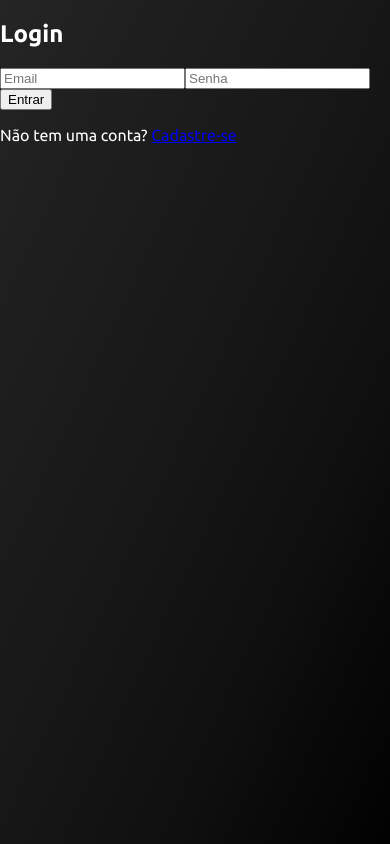
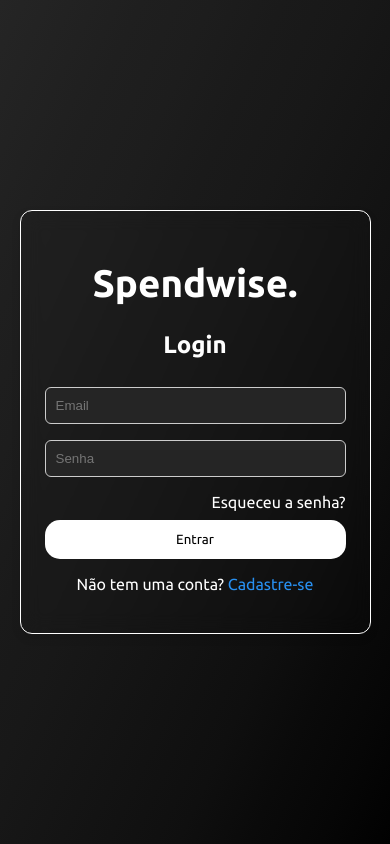
Before and after one commit to victorlima11/SpendwiseAPP, a React (Vite) app in the folder front/: page /login in a window 390 px wide. Built offline with nearby package versions, Linux system fonts and the light colour scheme.

Commit message:
Formulario login responsivo

```diff
--- a/front/src/pages/components/LoginForm.jsx
+++ b/front/src/pages/components/LoginForm.jsx
@@ -1,6 +1,8 @@
 import React, { useState } from "react";
 import { useNavigate } from "react-router-dom";
+import '/src/pages/components/styles/loginForm.css'
 import axios from "axios";
+import { Link } from "react-router-dom";
 
 const LoginForm = () => {
   const [email, setEmail] = useState("");
@@ -9,11 +11,9 @@ const LoginForm = () => {
 
   const handleLogin = async (e) => {
     e.preventDefault();
-
     try {
       const response = await axios.post("http://localhost:8000/users/login/", { email, password });
       const { access_token } = response.data;
-
       if (access_token) {
         localStorage.setItem("token", access_token);
         navigate("/dashboard");
@@ -26,9 +26,13 @@ const LoginForm = () => {
   };
 
   return (
-    <div className="login-form-container">
+    <div className="login-container">
+      <div className="login-card">
+        <div className="logo-form">
+          <h1>Spendwise.</h1>
+        </div>
         <h2>Login</h2>
-      <form onSubmit={handleLogin}>
+        <form className="login-form" onSubmit={handleLogin}>
           <input
             type="email"
             placeholder="Email"
@@ -43,9 +47,13 @@ const LoginForm = () => {
             value={password}
             onChange={(e) => setPassword(e.target.value)}
           />
+          <div className="forgot-password">
+              <a href="/reset-password">Esqueceu a senha?</a>
+          </div>
           <button type="submit">Entrar</button>
         </form>
-      <p>Não tem uma conta? <a href="#">Cadastre-se</a></p>
+        <p>Não tem uma conta? <a className="register" href="/register">Cadastre-se</a></p>
+      </div>
     </div>
   );
 };
--- /dev/null
+++ b/front/src/pages/components/styles/loginForm.css
@@ -0,0 +1,103 @@
+.login-container {
+    display: flex;
+    justify-content: center;
+    align-items: center;
+    height: 100vh;
+    padding: 0 5%;
+  }
+
+  .login-card {
+    padding: 2rem;
+    border-radius: 12px;
+    box-shadow: 0 4px 10px rgba(0, 0, 0, 0.1);
+    text-align: center;
+    width: 100%;
+    max-width: 350px;
+    color: #fff;
+    border: solid 1px #fff;
+    backdrop-filter: blur(10px);
+  }
+
+  .logo-form {
+    font-size: 1.5rem;
+    font-weight: bold;
+    margin-bottom: 1rem;
+    color: #fff;
+  }
+
+  .login-form {
+    width: 100%;
+  }
+
+  .login-form input {
+    background-color: #252525;
+    color: #fff;
+    width: 100%;
+    padding: 10px;
+    margin: 8px 0;
+    border: 1px solid #ccc;
+    border-radius: 6px;
+    box-sizing: border-box;
+  }
+
+  .forgot-password {
+    text-align: end;
+    padding: 2vh 0.2vw;
+  }
+
+  .forgot-password a {
+    text-decoration: none;
+    color: #fff;
+    transition: ease-in 0.1s;
+  }
+
+  .forgot-password a:hover {
+    text-decoration: underline;
+    color: #cfcfcf;
+  }
+
+  button {
+    font-family: "Ubuntu", sans-serif;
+    width: 100%;
+    padding: 10px;
+    background-color: #fff;
+    color: black;
+    border: none;
+    border-radius: 15px;
+    cursor: pointer;
+    transition: ease-in 0.1s;
+  }
+
+  button:hover {
+    background-color: #cfcfcf;
+  }
+
+  .register {
+    text-decoration: none;
+    color: rgb(40, 144, 241);
+    transition: ease-in 0.2s;
+  }
+
+  .register:hover {
+    text-decoration: underline;
+  }
+
+  @media (max-width: 480px) {
+    .login-card {
+      padding: 1.5rem;
+      width: 90%;
+    }
+
+    .logo-form {
+      font-size: 1.2rem;
+    }
+
+    .forgot-password {
+      text-align: end;
+      padding: 1vh 0;
+    }
+
+    button {
+      padding: 12px;
+    }
+  }
--- a/front/src/pages/components/styles/navbar.css
+++ b/front/src/pages/components/styles/navbar.css
@@ -40,6 +40,7 @@
 }
 
 .login-button {
+  font-family: "Ubuntu", sans-serif;
   cursor: pointer;
   padding: 12px 17px;
   border: 0;
```
Lines whose indentation alone changed are shown as unchanged.
